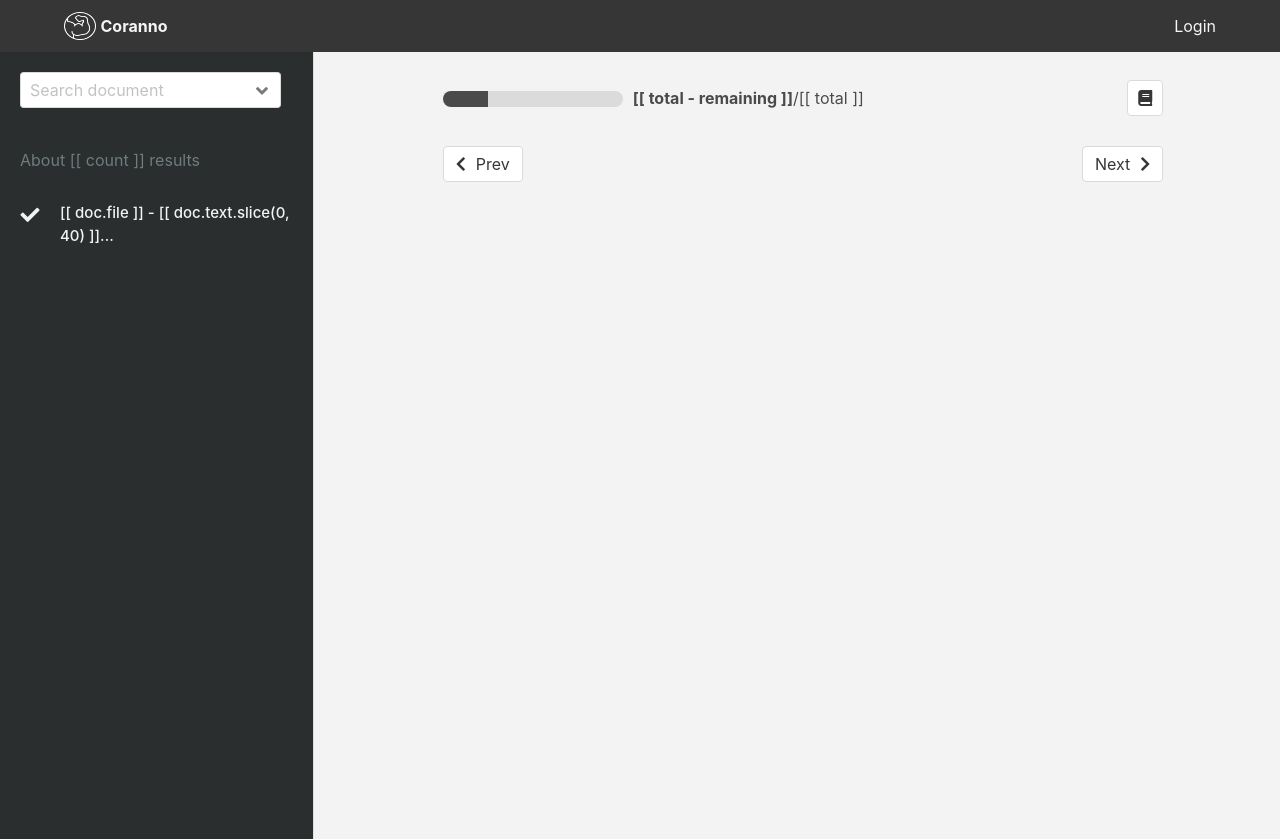
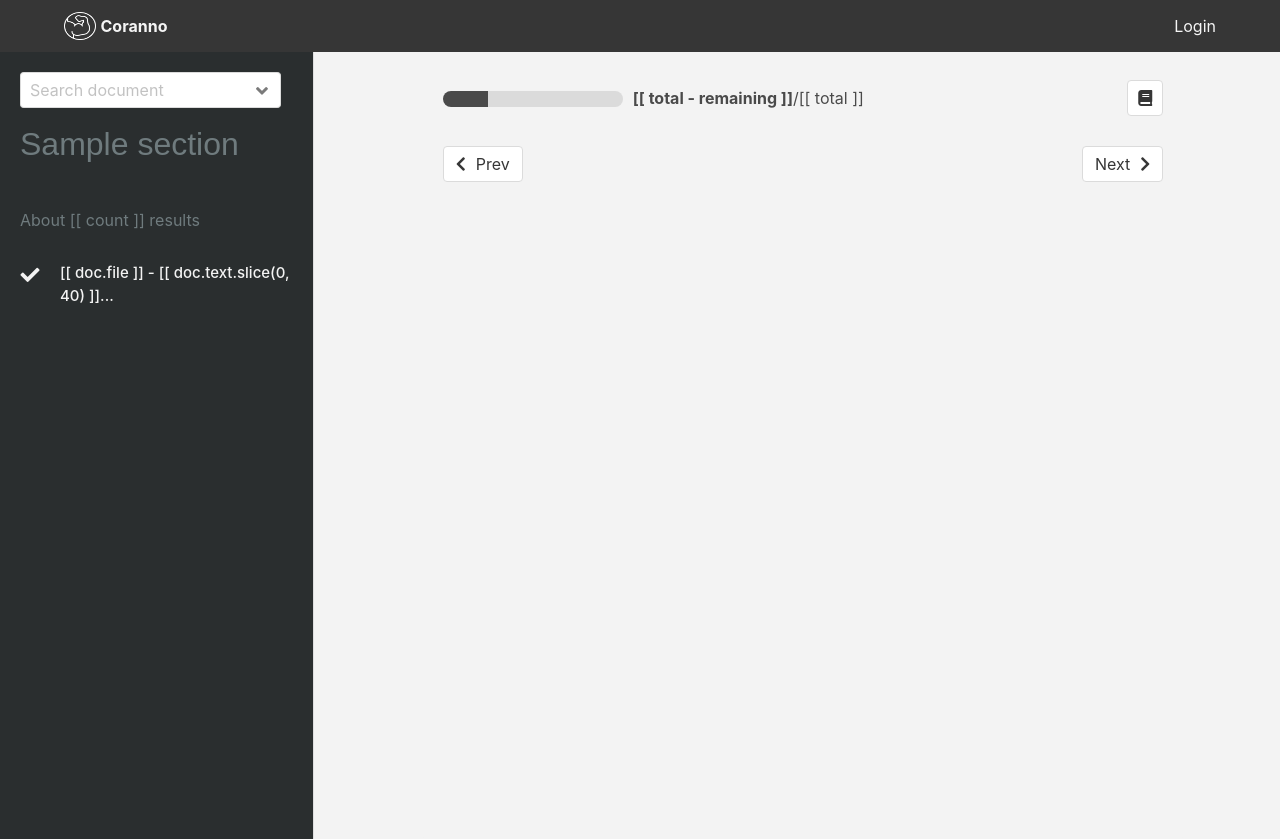
Before and after one commit to gemunet/coranno, a Django app: template templates/annotation/annotation_base.html in a window 1280 px wide. Shown: the top 839 px of the page. Run offline with Django 3.2, Linux system fonts and the light colour scheme; the template is opened without the code that fills it: most values are stand-ins (such as "Sample title", 1, 10 or a date in 2020); some libraries are stand-ins or nearby versions.

Commit message:
project name in annnotation

```diff
--- a/project/views.py
+++ b/project/views.py
@@ -49,3 +49,9 @@ class AnnotationView(LoginRequiredMixin, TemplateView):
     def get_template_names(self):
         project = get_object_or_404(Project, pk=self.kwargs['pk'])
         return [project.get_template_name()]
+
+    def get_context_data(self, *, object_list=None, **kwargs):
+        self.project = get_object_or_404(Project, pk=self.kwargs['pk'])
+        context = super().get_context_data(object_list=object_list, kwargs=kwargs)
+        context['section'] = self.project.name
+        return context
--- a/templates/annotation/annotation_base.html
+++ b/templates/annotation/annotation_base.html
@@ -57,6 +57,9 @@
             </div>
           </div>
         </div>
+        <p>
+          <span class="is-size-3">{{section}}</span>
+        </p>
       </div>
 
       <div class="main pt0 pb0 pr20 pl20">
```
